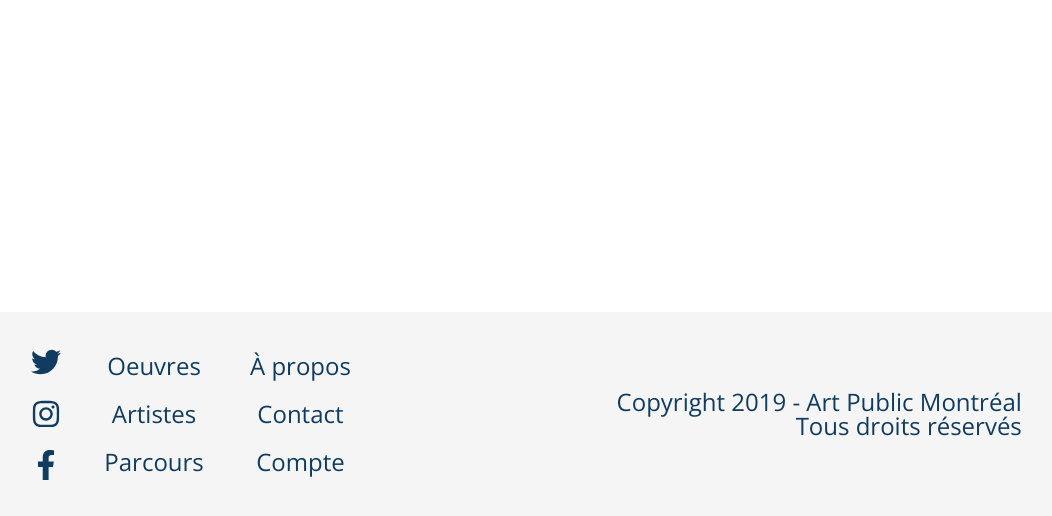
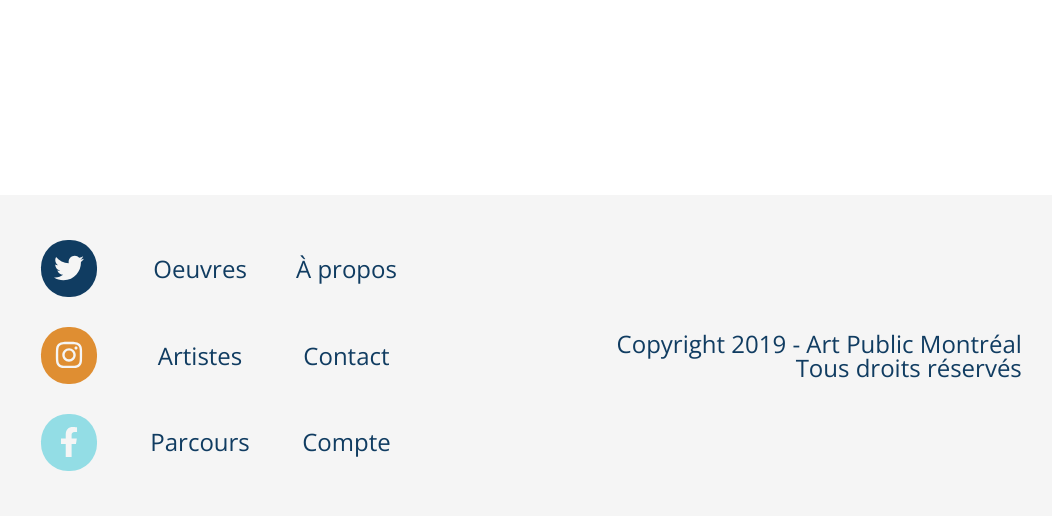
Before and after one commit to wchartrand89/art-public-mtl, a PHP site: the page made by api/vues/Vue.class.php in a window 1280 px wide. Shown: the part 284-800 px from the top of the page, without its empty margins (116-1168 px from the left). Run offline with PHP 8.4, Linux system fonts and the light colour scheme; the template is opened without the code that fills it, so the values that code supplies are empty.

Commit message:
CSS footer, icones colorees

```diff
--- a/css/footer.css
+++ b/css/footer.css
@@ -25,10 +25,30 @@ footer p{
     text-align: center;
 }
 footer .icons svg{
-    padding: var(--padding-base);
-    width:40px;
-    height:40px;
+    width:30px;
+    height:30px;
+    /* background-color:var(--couleur-marine); */
+    /* padding: 10px; */
+    /* border-radius:48%; */
 }
+footer .icons  a{
+    margin: var(--padding-base);
+    color:var(--couleur-fond);
+    padding: 8px;
+}
+footer .icons a:nth-of-type(1){
+    background-color:var(--couleur-marine);
+    border-radius:48%;
+}
+footer .icons a:nth-of-type(2){
+    background-color:var(--couleur-orange);
+    border-radius:48%;
+}
+footer .icons a:nth-of-type(3){
+    background-color:var(--couleur-bleu);
+    border-radius:48%;
+}
+
 footer .icons{
     display:flex;
 }
```
